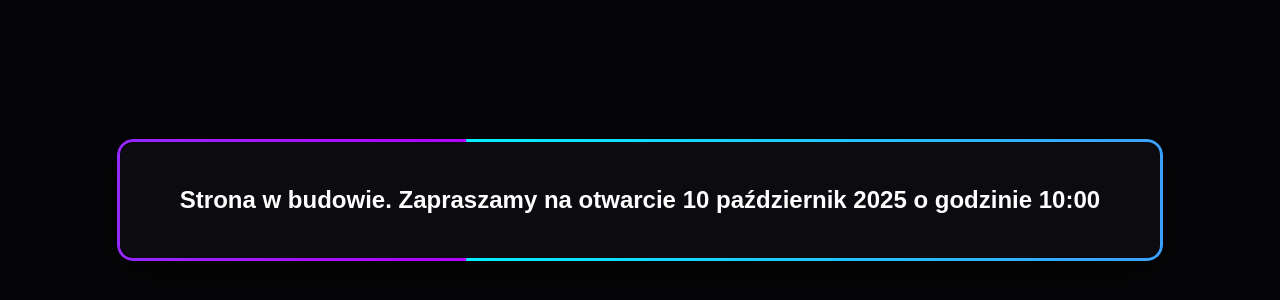
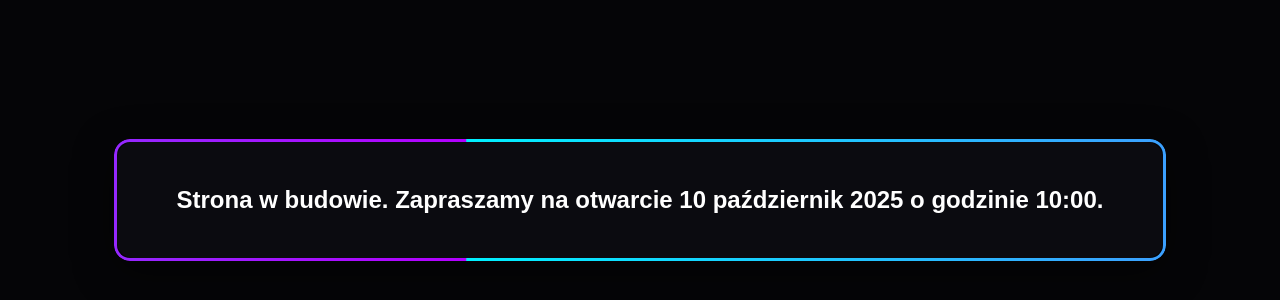
Before and after one commit to Bart12134/gliwickagraterenowa2025, a plain HTML site: page gliwickagraterenowa2025.html in a window 1280 px wide. Shown: the part 200-500 px from the top of the page. Drawn offline with Linux system fonts and the light colour scheme.

Commit message:
Update gliwickagraterenowa2025.html

```diff
--- a/gliwickagraterenowa2025.html
+++ b/gliwickagraterenowa2025.html
@@ -6,7 +6,7 @@
   <title>Strona w budowie</title>
   <style>
     :root {
-      /* --to i to: kolory gradientów */
+
       --gradient1: #00f0ff;
       --gradient2: #b300ff;
     }
@@ -33,11 +33,11 @@
       font-weight: bold;
       line-height: 1.5;
       color: #fff;
-      /* box-shadow do głębi */
+
       box-shadow: 0 10px 40px rgba(0,0,0,0.6);
     }
 
-    /* animowana ramka gradientowa */
+
     .box::before {
       content: '';
       position: absolute;
@@ -65,7 +65,8 @@
 </head>
 <body>
   <div class="box">
-    Strona w budowie. Zapraszamy na otwarcie 10 październik 2025 o godzinie 10:00
+    Strona w budowie. Zapraszamy na otwarcie 10 październik 2025 o godzinie 10:00.
   </div>
+  <footer
 </body>
 </html>
```
